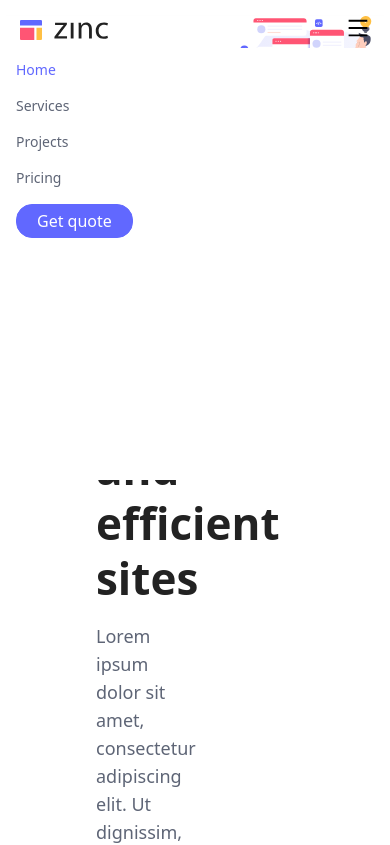
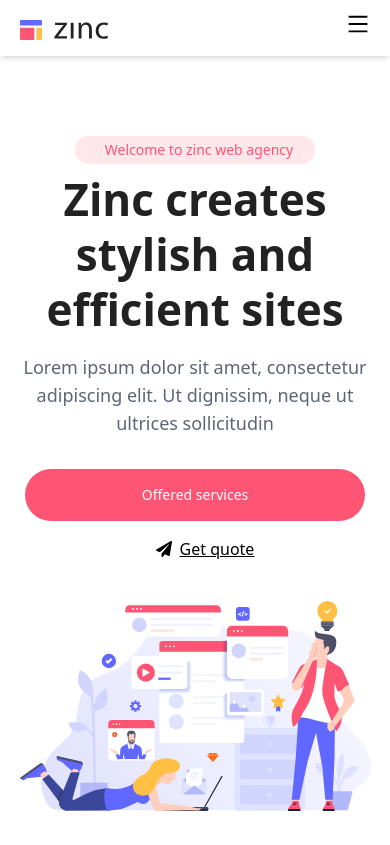
Before and after one commit to mdumar112233/react_tailwind_landing_page, a React (Create React App) app: page / in a window 390 px wide. Shown: the top 845 px of the page. Built offline with nearby package versions, Linux system fonts and the light colour scheme; the HTML template or start-up script is replaced by a standard one.

Commit message:
update header

```diff
--- a/src/components/Header/Header.js
+++ b/src/components/Header/Header.js
@@ -4,23 +4,27 @@ import headerImage from '../../images/header-illustration.svg';
 
 const Header = () => {
     return (
-        <div className='pt-24 h-[30rem] grid grid-cols-2 grid-flow-row lg:grid-rows-1'>
-            <div className='mt-36 pl-24'>
+        <div className='pt-24 h-[30rem] grid lg:grid-cols-2 grid-cols-1'>
+
+            <div className='mt-10 lg:mt-36 lg:pl-24 text-center lg:text-left'>
+                <div className='flex justify-center lg:hidden'>
                 <p className='text-[#ff5574] text-sm bg-[#ffe7eb] padding py-1 px-4 pl-6 rounded-2xl font-medium w-60'>Welcome to zinc web agency</p>
+                </div>
+                <p className='text-[#ff5574] text-sm bg-[#ffe7eb] padding py-1 px-4 pl-6 rounded-2xl font-medium w-60 hidden lg:block'>Welcome to zinc web agency</p>
 
-                <h1 className='mt-2 text-[2.75rem] text-[#222222] font-bold leading-tight'>Zinc creates stylish <br /> and efficient sites</h1>
+                <h1 className='mt-2 text-[2.75rem] text-[#222222] font-bold leading-tight w-[90%] mx-auto lg:mx-0 lg:w-3/4'>Zinc creates stylish  and efficient sites</h1>
 
-                <p className='text-[#5e6576] mt-4 text-lg'>Lorem ipsum dolor sit amet, consectetur adipiscing elit. Ut dignissim, neque ut ultrices sollicitudin</p>
+                <p className='text-[#5e6576] mt-4 text-lg w-11/12 mx-auto lg:mx-0'>Lorem ipsum dolor sit amet, consectetur adipiscing elit. Ut dignissim, neque ut ultrices sollicitudin</p>
 
-                <div className='flex mt-8 items-center '>
-                    <button className='bg-[#ff5574] text-white text-sm px-8 py-4 rounded-full'>Offered services</button>
-                    <div className='ml-5 flex items-center'>
+                <div className='lg:flex mt-8 items-center'>
+                    <button className='bg-[#ff5574] text-white text-sm   lg:px-8 ml-5 mr-5 sm:ml-0 sm:mr-0 py-4 w-[87%] lg:w-auto  rounded-full'>Offered services</button>
+                    <div className='ml-5 flex items-center justify-center mt-4 lg:mt-0'>
                         <FaPaperPlane /> <span className='underline ml-2 cursor-pointer'>Get quote</span>
                     </div>
                 </div>
             </div>
-            <div className='-mt-20'>
-                <img className='lg:h-[40rem] xl:h-[48rem] min-w-48' src={headerImage} alt="" />
+            <div className='mt-10 lg:-mt-10'>
+                <img className='lg:h-[40rem] xl:h-[48rem] mx-auto w-[90%] sm:w-[80%] lg:mx-0 lg:w-auto' src={headerImage} alt="" />
             </div>
         </div>
     );
--- a/src/components/Navbar/Navbar.js
+++ b/src/components/Navbar/Navbar.js
@@ -1,6 +1,6 @@
 import React, { useEffect, useState } from "react";
 import logo from "../../images/logo.svg";
-import { AiOutlineMenu } from 'react-icons/ai';
+import { AiOutlineMenu } from "react-icons/ai";
 
 const Navbar = () => {
   const [scrollPositionY, setScrollPositionY] = useState(0);
@@ -11,7 +11,6 @@ const Navbar = () => {
     const positionY = window.pageYOffset;
     setScrollPositionY(positionY);
   };
-
 
   useEffect(() => {
     window.addEventListener("scroll", handleScroll, { passive: true });
@@ -24,23 +23,47 @@ const Navbar = () => {
     <div
       className={
         scrollPositionY > 13
-          ? "flex  justify-between mr-24 fixed w-[100%] shadow-md h-14 mt-0 bg-white items-center"
+          ? "flex  justify-between mr-24 fixed w-[100%] shadow-md h-14 mt-0 bg-white "
           : "flex justify-between  mt-4 w-full shadow-md md:shadow-inherit md:mt-7 fixed h-10 md:h-0"
       }
     >
-      <div className={scrollPositionY > 13 ? "ml-5 sm:ml-14 md:ml-16 -mt-1 lg:ml-24" : 'ml-5 sm:ml-14 md:ml-16 lg:ml-24 -mt-1 md:mt-1'}>
-        <img className="h-5 sm:h-6 md:h-8 sm:mt-1 mt-2 md:mt-0 cursor-pointer" src={logo} alt="logo" />
+      <div
+        className={
+          scrollPositionY > 13
+            ? "ml-5 sm:ml-14 md:ml-16 lg:ml-24 mt-3 md:mt-3 lg:mt-3"
+            : "ml-5 sm:ml-14 md:ml-16 lg:ml-24  -mt-1 md:mt-3 lg:mt-3"
+        }
+      >
+        <img
+          className="h-5 sm:h-6 md:h-8 sm:mt-1 mt-2 md:mt-0 cursor-pointer"
+          src={logo}
+          alt="logo"
+        />
       </div>
-      <div className={scrollPositionY > 13 ? "mr-5 sm:mr-14 md:mr-16 lg:mr-24" : 'mr-5 sm:mr-14 md:mr-16 lg:mr-24'}>
-      <div className="block md:hidden" onClick={() => setMenuToggle(!menuToggle)}>
+      <div
+        className={
+          scrollPositionY > 13
+            ? "mr-5 sm:mr-14 md:mr-16 lg:mr-24 mt-3 sm:mt-3  md:mt-7 lg:mt-[1.85rem]"
+            : "mr-5 sm:mr-14 md:mr-16 lg:mr-24 -mt-1 md:mt-6 lg:mt-6"
+        }
+      >
+        <div
+          className="block md:hidden"
+          onClick={() => setMenuToggle(!menuToggle)}
+        >
           <AiOutlineMenu className="text-2xl" />
         </div>
         <div
         // className="hidden md:block"
         >
-        <ul className={!menuToggle ? "md:flex md:space-x-7 md:-space-y-1 space-y-4 text-[#5e6576] transition-all text-sm flex-none md:items-center bg-white absolute md:static w-full h-[27rem] md:h-0  left-0 mt-2 pl-4 md:mt-0 ": 'md:flex md:space-x-7 md:-space-y-1 space-y-4 text-[#5e6576] text-sm flex-none md:items-center bg-white h-[27rem] md:h-0  absolute md:static w-full  top-10 left-[47.9rem] pl-4 transition-all '}>
-
-          <li className="hover:text-[#6168ff] cursor-pointer text-[#6168ff] pt-3 md:pt-0 ">
+          <ul
+            className={
+              menuToggle
+                ? "md:flex md:space-x-7 md:-space-y-1 space-y-4 text-[#5e6576] transition-all text-sm flex-none md:items-center bg-white absolute md:static w-full h-[27rem] md:h-0  left-0 mt-2 pl-4 md:mt-0 pt-5 md:pt-0"
+                : "md:flex md:space-x-7 md:-space-y-1 space-y-4 text-[#5e6576] text-sm flex-none md:items-center bg-white h-[27rem] md:h-0  absolute md:static w-full  top-10 left-[50.9rem] pl-4 transition-all"
+            }
+          >
+            <li className="hover:text-[#6168ff] cursor-pointer text-[#6168ff]  -mt-1">
               <a href="">Home</a>
             </li>
             <li className="hover:text-[#6168ff] cursor-pointer">
@@ -57,7 +80,6 @@ const Navbar = () => {
             </button>
           </ul>
         </div>
-
       </div>
     </div>
   );
--- a/tailwind.config.js
+++ b/tailwind.config.js
@@ -3,6 +3,13 @@ module.exports = {
     "./src/**/*.{js,jsx,ts,tsx}",
   ],
   theme: {
+    screens: {
+      sm: '640px',
+      md: '820px',
+      lg: '992px',
+      xl: '1280px',
+      '2xl': '1536px',
+    },
     extend: {
       spacing: {
         13: '20rem'
```
Lines whose indentation alone changed are shown as unchanged.
